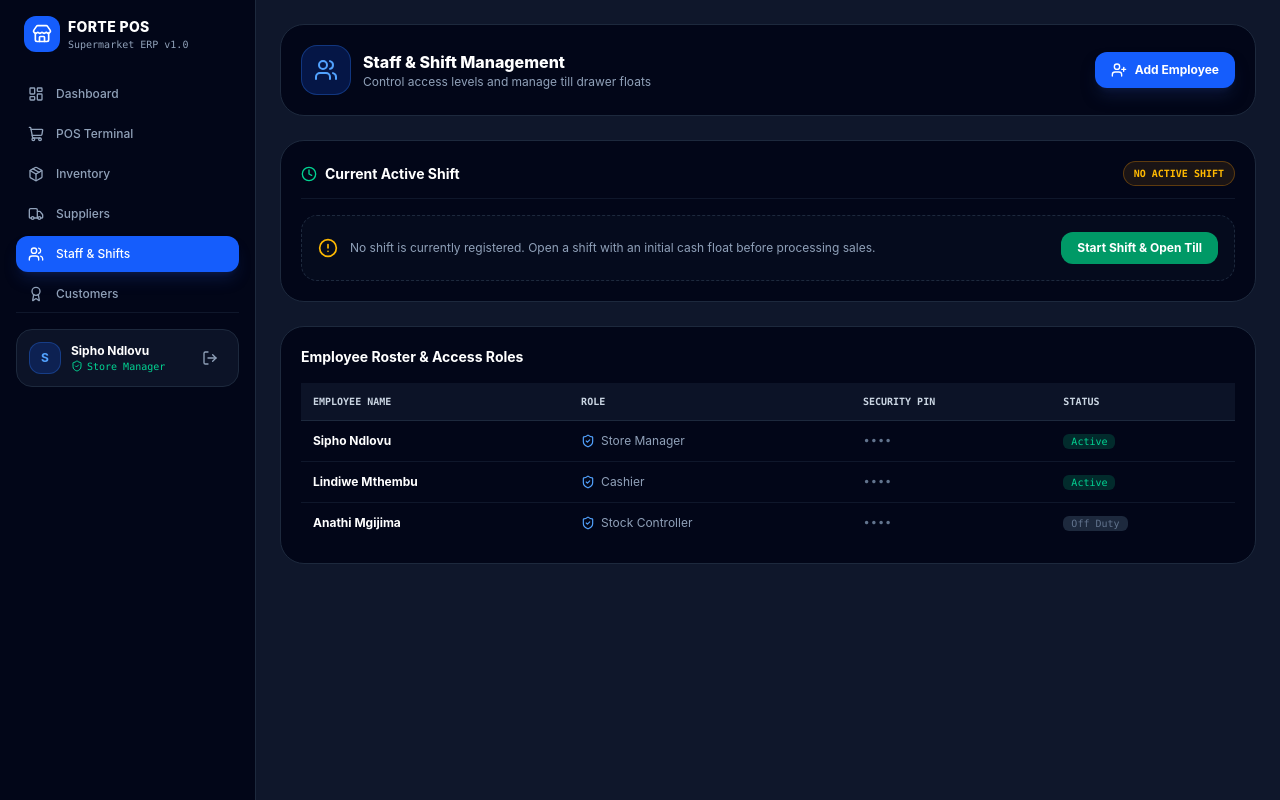
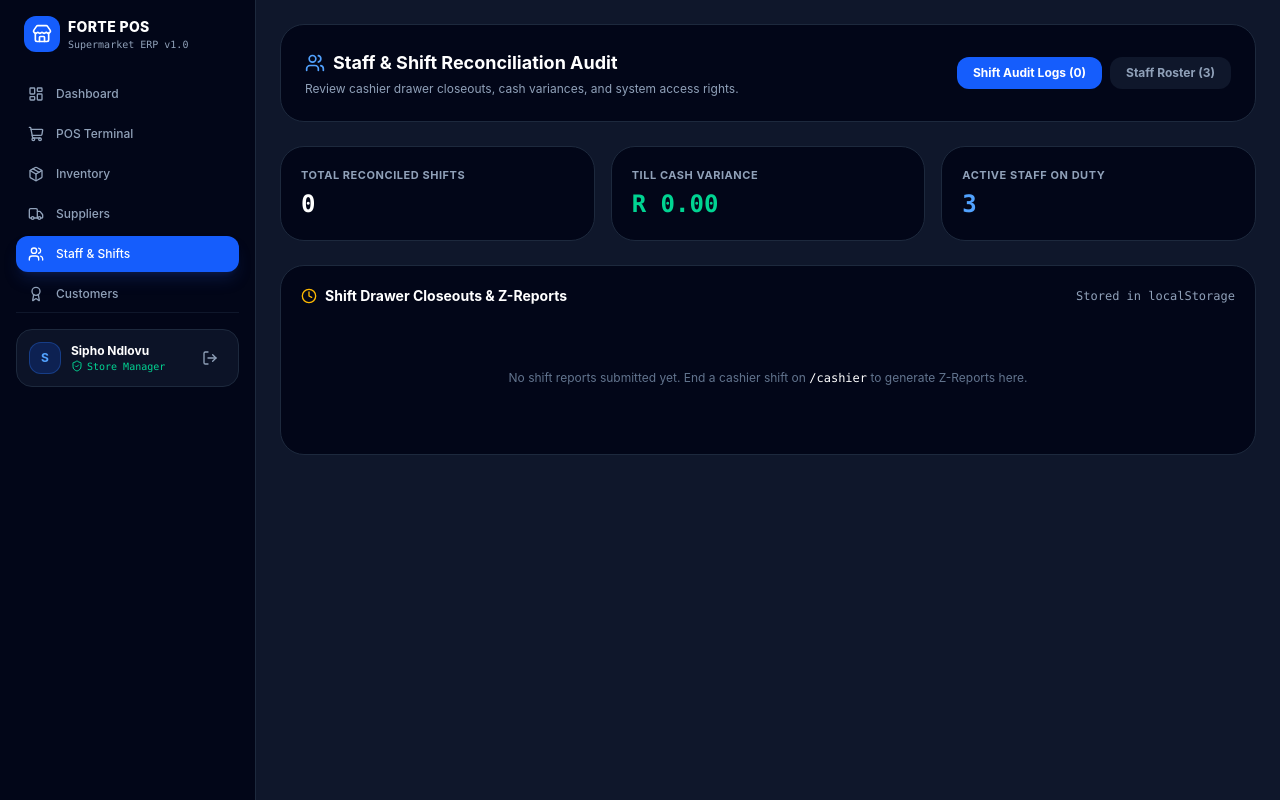
Before and after one commit to codePemas/binary-pos, a Next.js app: page /staff in a window 1280 px wide. Built offline with nearby package versions, Linux system fonts and the light colour scheme.

Commit message:
feat(staff): add cashier shift audit log and till reconciliation reporting

```diff
--- a/src/app/staff/page.tsx
+++ b/src/app/staff/page.tsx
@@ -3,252 +3,192 @@
 import { useState, useEffect } from 'react';
 import {
   Users,
-  ShieldCheck,
-  UserPlus,
+  Clock,
   Lock,
-  Clock,
+  DollarSign,
+  AlertTriangle,
   CheckCircle2,
-  AlertCircle,
-  Banknote,
-  DollarSign,
+  FileSpreadsheet,
+  Search,
+  Shield,
 } from 'lucide-react';
+
+interface ShiftSession {
+  id: string;
+  cashierName: string;
+  startTime: string;
+  endTime?: string;
+  openingFloat: number;
+  cashSales: number;
+  cardSales: number;
+  expectedCash: number;
+  actualCashCounted?: number;
+  variance?: number;
+  status: 'OPEN' | 'CLOSED';
+}
 
 interface StaffMember {
   id: string;
   name: string;
-  role: 'Cashier' | 'Store Manager' | 'Stock Controller';
+  role: 'Store Manager' | 'Cashier' | 'Inventory Clerk';
   pin: string;
-  status: 'Active' | 'On Break' | 'Off Duty';
-}
-
-interface ShiftLog {
-  id: string;
-  staffName: string;
-  startTime: string;
-  endTime?: string;
-  openingFloat: number;
-  closingFloat?: number;
-  expectedTotal?: number;
-  status: 'Open' | 'Closed';
+  status: 'Active' | 'On Leave';
+  shiftsCompleted: number;
 }
 
 const DEFAULT_STAFF: StaffMember[] = [
-  { id: '1', name: 'Sipho Ndlovu', role: 'Store Manager', pin: '1234', status: 'Active' },
-  { id: '2', name: 'Lindiwe Mthembu', role: 'Cashier', pin: '5678', status: 'Active' },
-  { id: '3', name: 'Anathi Mgijima', role: 'Stock Controller', pin: '9012', status: 'Off Duty' },
+  { id: '1', name: 'Sipho Ndlovu', role: 'Store Manager', pin: '1234', status: 'Active', shiftsCompleted: 142 },
+  { id: '2', name: 'Lindiwe Mthembu', role: 'Cashier', pin: '5678', status: 'Active', shiftsCompleted: 88 },
+  { id: '3', name: 'Ayo Balogun', role: 'Inventory Clerk', pin: '9012', status: 'Active', shiftsCompleted: 64 },
 ];
 
 export default function StaffPage() {
-  const [staff, setStaff] = useState<StaffMember[]>([]);
-  const [shifts, setShifts] = useState<ShiftLog[]>([]);
-  const [activeShift, setActiveShift] = useState<ShiftLog | null>(null);
-
-  // Modals state
-  const [isNewStaffOpen, setIsNewStaffOpen] = useState(false);
-  const [isStartShiftOpen, setIsStartShiftOpen] = useState(false);
-  const [isEndShiftOpen, setIsEndShiftOpen] = useState(false);
-
-  // Form Inputs
-  const [newName, setNewName] = useState('');
-  const [newRole, setNewRole] = useState<'Cashier' | 'Store Manager' | 'Stock Controller'>('Cashier');
-  const [newPin, setNewPin] = useState('');
-
-  const [openingFloatInput, setOpeningFloatInput] = useState('');
-  const [closingFloatInput, setClosingFloatInput] = useState('');
+  const [staff, setStaff] = useState<StaffMember[]>(DEFAULT_STAFF);
+  const [shifts, setShifts] = useState<ShiftSession[]>([]);
+  const [search, setSearch] = useState('');
+  const [activeTab, setActiveTab] = useState<'SHIFT_LOGS' | 'STAFF_LIST'>('SHIFT_LOGS');
 
   useEffect(() => {
-    const savedStaff = localStorage.getItem('forte_staff');
-    if (savedStaff) {
+    const savedShifts = localStorage.getItem('forte_shifts');
+    if (savedShifts) {
       try {
-        setStaff(JSON.parse(savedStaff));
+        setShifts(JSON.parse(savedShifts));
       } catch (e) {
-        setStaff(DEFAULT_STAFF);
-      }
-    } else {
-      setStaff(DEFAULT_STAFF);
-    }
-
-    const savedShift = localStorage.getItem('forte_active_shift');
-    if (savedShift) {
-      try {
-        setActiveShift(JSON.parse(savedShift));
-      } catch (e) {
-        setActiveShift(null);
+        setShifts([]);
       }
     }
   }, []);
 
-  const handleAddStaff = (e: React.FormEvent) => {
-    e.preventDefault();
-    if (!newName || !newPin) return;
-
-    const newMember: StaffMember = {
-      id: Date.now().toString(),
-      name: newName,
-      role: newRole,
-      pin: newPin,
-      status: 'Active',
-    };
-
-    const updated = [...staff, newMember];
-    setStaff(updated);
-    localStorage.setItem('forte_staff', JSON.stringify(updated));
-
-    setNewName('');
-    setNewPin('');
-    setIsNewStaffOpen(false);
-  };
-
-  const handleStartShift = (e: React.FormEvent) => {
-    e.preventDefault();
-    const floatVal = parseFloat(openingFloatInput) || 0;
-
-    const newShift: ShiftLog = {
-      id: `SH-${Math.floor(1000 + Math.random() * 9000)}`,
-      staffName: staff[1]?.name || 'Lindiwe Mthembu',
-      startTime: new Date().toLocaleTimeString([], { hour: '2-digit', minute: '2-digit' }),
-      openingFloat: floatVal,
-      status: 'Open',
-    };
-
-    setActiveShift(newShift);
-    localStorage.setItem('forte_active_shift', JSON.stringify(newShift));
-    setIsStartShiftOpen(false);
-    setOpeningFloatInput('');
-  };
-
-  const handleEndShift = (e: React.FormEvent) => {
-    e.preventDefault();
-    if (!activeShift) return;
-
-    const closingVal = parseFloat(closingFloatInput) || 0;
-    const closedShift: ShiftLog = {
-      ...activeShift,
-      endTime: new Date().toLocaleTimeString([], { hour: '2-digit', minute: '2-digit' }),
-      closingFloat: closingVal,
-      status: 'Closed',
-    };
-
-    setShifts((prev) => [closedShift, ...prev]);
-    setActiveShift(null);
-    localStorage.removeItem('forte_active_shift');
-    setIsEndShiftOpen(false);
-    setClosingFloatInput('');
-  };
+  const totalVariance = shifts.reduce((acc, s) => acc + (s.variance || 0), 0);
+  const closedShifts = shifts.filter((s) => s.status === 'CLOSED');
 
   return (
     <div className="flex-1 p-4 md:p-6 space-y-6">
       {/* Header Banner */}
-      <div className="flex flex-col sm:flex-row sm:items-center justify-between gap-4 bg-slate-950 p-5 rounded-3xl border border-slate-800">
-        <div className="flex items-center gap-3">
-          <div className="p-3 bg-blue-600/20 border border-blue-500/30 rounded-2xl text-blue-400">
-            <Users className="w-6 h-6" />
+      <div className="flex flex-col md:flex-row md:items-center justify-between gap-4 bg-slate-950 p-6 rounded-3xl border border-slate-800">
+        <div>
+          <h2 className="text-lg font-bold text-white flex items-center gap-2">
+            <Users className="w-5 h-5 text-blue-400" /> Staff & Shift Reconciliation Audit
+          </h2>
+          <p className="text-xs text-slate-400 mt-1">
+            Review cashier drawer closeouts, cash variances, and system access rights.
+          </p>
         </div>
-          <div>
-            <h1 className="text-base font-extrabold text-white">Staff & Shift Management</h1>
-            <p className="text-xs text-slate-400">Control access levels and manage till drawer floats</p>
+
+        <div className="flex items-center gap-2">
+          <button
+            onClick={() => setActiveTab('SHIFT_LOGS')}
+            className={`px-4 py-2 rounded-xl text-xs font-bold transition ${
+              activeTab === 'SHIFT_LOGS'
+                ? 'bg-blue-600 text-white'
+                : 'bg-slate-900 text-slate-400 hover:text-white'
+            }`}
+          >
+            Shift Audit Logs ({closedShifts.length})
+          </button>
+          <button
+            onClick={() => setActiveTab('STAFF_LIST')}
+            className={`px-4 py-2 rounded-xl text-xs font-bold transition ${
+              activeTab === 'STAFF_LIST'
+                ? 'bg-blue-600 text-white'
+                : 'bg-slate-900 text-slate-400 hover:text-white'
+            }`}
+          >
+            Staff Roster ({staff.length})
+          </button>
         </div>
       </div>
 
-        <button
-          onClick={() => setIsNewStaffOpen(true)}
-          className="bg-blue-600 hover:bg-blue-500 text-white px-4 py-2.5 rounded-xl font-bold text-xs flex items-center justify-center gap-2 shadow-lg shadow-blue-950/50 transition"
+      {/* Metrics Row */}
+      <div className="grid grid-cols-1 sm:grid-cols-3 gap-4">
+        <div className="bg-slate-950 p-5 rounded-3xl border border-slate-800 space-y-1">
+          <p className="text-[11px] text-slate-400 font-bold uppercase tracking-wider">Total Reconciled Shifts</p>
+          <p className="text-2xl font-bold font-mono text-white">{closedShifts.length}</p>
+        </div>
+        <div className="bg-slate-950 p-5 rounded-3xl border border-slate-800 space-y-1">
+          <p className="text-[11px] text-slate-400 font-bold uppercase tracking-wider">Till Cash Variance</p>
+          <p
+            className={`text-2xl font-bold font-mono ${
+              totalVariance === 0
+                ? 'text-emerald-400'
+                : totalVariance < 0
+                ? 'text-red-400'
+                : 'text-blue-400'
+            }`}
           >
-          <UserPlus className="w-4 h-4" /> Add Employee
-        </button>
+            R {totalVariance.toFixed(2)}
+          </p>
+        </div>
+        <div className="bg-slate-950 p-5 rounded-3xl border border-slate-800 space-y-1">
+          <p className="text-[11px] text-slate-400 font-bold uppercase tracking-wider">Active Staff On Duty</p>
+          <p className="text-2xl font-bold font-mono text-blue-400">
+            {staff.filter((s) => s.status === 'Active').length}
+          </p>
+        </div>
       </div>
 
-      {/* Active Till Shift Status */}
+      {/* Main Tab Content */}
+      {activeTab === 'SHIFT_LOGS' ? (
         <div className="bg-slate-950 border border-slate-800 rounded-3xl p-5 space-y-4">
-        <div className="flex items-center justify-between border-b border-slate-900 pb-3">
-          <div className="flex items-center gap-2">
-            <Clock className="w-4 h-4 text-emerald-400" />
-            <h3 className="text-sm font-bold text-white">Current Active Shift</h3>
+          <div className="flex items-center justify-between">
+            <h3 className="text-sm font-bold text-white flex items-center gap-2">
+              <Clock className="w-4 h-4 text-amber-400" /> Shift Drawer Closeouts & Z-Reports
+            </h3>
+            <span className="text-xs font-mono text-slate-400">Stored in localStorage</span>
           </div>
-          <span
-            className={`text-[10px] font-mono px-2.5 py-1 rounded-full border font-bold ${
-              activeShift
-                ? 'bg-emerald-500/10 text-emerald-400 border-emerald-500/30'
-                : 'bg-amber-500/10 text-amber-400 border-amber-500/30'
+
+          {shifts.length === 0 ? (
+            <div className="text-center py-12 text-slate-500 text-xs">
+              No shift reports submitted yet. End a cashier shift on <span className="font-mono text-white">/cashier</span> to generate Z-Reports here.
+            </div>
+          ) : (
+            <div className="overflow-x-auto">
+              <table className="w-full text-left border-collapse">
+                <thead>
+                  <tr className="border-b border-slate-800 text-[11px] font-mono uppercase text-slate-400">
+                    <th className="py-3 px-4">Shift ID</th>
+                    <th className="py-3 px-4">Cashier</th>
+                    <th className="py-3 px-4">Times</th>
+                    <th className="py-3 px-4 text-right">Expected Cash</th>
+                    <th className="py-3 px-4 text-right">Counted Cash</th>
+                    <th className="py-3 px-4 text-right">Variance</th>
+                    <th className="py-3 px-4 text-center">Status</th>
+                  </tr>
+                </thead>
+                <tbody className="divide-y divide-slate-900 text-xs font-mono">
+                  {shifts.map((s) => (
+                    <tr key={s.id} className="hover:bg-slate-900/50 transition">
+                      <td className="py-3 px-4 font-bold text-white">{s.id}</td>
+                      <td className="py-3 px-4 font-sans text-slate-200">{s.cashierName}</td>
+                      <td className="py-3 px-4 text-slate-400 text-[11px]">
+                        {s.startTime} {s.endTime ? `- ${s.endTime}` : '(Ongoing)'}
+                      </td>
+                      <td className="py-3 px-4 text-right text-slate-300">
+                        R {s.expectedCash.toFixed(2)}
+                      </td>
+                      <td className="py-3 px-4 text-right text-slate-300">
+                        {s.actualCashCounted !== undefined ? `R ${s.actualCashCounted.toFixed(2)}` : '-'}
+                      </td>
+                      <td
+                        className={`py-3 px-4 text-right font-bold ${
+                          (s.variance || 0) === 0
+                            ? 'text-emerald-400'
+                            : (s.variance || 0) < 0
+                            ? 'text-red-400'
+                            : 'text-blue-400'
                         }`}
                       >
-            {activeShift ? 'REGISTER OPEN' : 'NO ACTIVE SHIFT'}
-          </span>
-        </div>
-
-        {activeShift ? (
-          <div className="grid grid-cols-1 md:grid-cols-3 gap-4 bg-slate-900/50 p-4 rounded-2xl border border-slate-800">
-            <div>
-              <p className="text-[10px] text-slate-400 uppercase font-mono">Cashier</p>
-              <p className="text-xs font-bold text-white mt-0.5">{activeShift.staffName}</p>
-            </div>
-            <div>
-              <p className="text-[10px] text-slate-400 uppercase font-mono">Opening Float</p>
-              <p className="text-xs font-bold text-emerald-400 font-mono mt-0.5">
-                R {activeShift.openingFloat.toFixed(2)}
-              </p>
-            </div>
-            <div className="flex items-center justify-end">
-              <button
-                onClick={() => setIsEndShiftOpen(true)}
-                className="bg-red-600/20 hover:bg-red-600 border border-red-500/40 text-red-400 hover:text-white px-4 py-2 rounded-xl text-xs font-bold transition"
-              >
-                End Shift & Close Drawer
-              </button>
-            </div>
-          </div>
-        ) : (
-          <div className="flex flex-col sm:flex-row items-center justify-between gap-4 bg-slate-900/30 p-4 rounded-2xl border border-dashed border-slate-800">
-            <div className="flex items-center gap-3">
-              <AlertCircle className="w-5 h-5 text-amber-400" />
-              <p className="text-xs text-slate-400">
-                No shift is currently registered. Open a shift with an initial cash float before processing sales.
-              </p>
-            </div>
-            <button
-              onClick={() => setIsStartShiftOpen(true)}
-              className="bg-emerald-600 hover:bg-emerald-500 text-white px-4 py-2 rounded-xl text-xs font-bold transition whitespace-nowrap"
-            >
-              Start Shift & Open Till
-            </button>
-          </div>
-        )}
-      </div>
-
-      {/* Staff Roster Table */}
-      <div className="bg-slate-950 border border-slate-800 rounded-3xl p-5 space-y-4">
-        <h3 className="text-sm font-bold text-white">Employee Roster & Access Roles</h3>
-        <div className="overflow-x-auto">
-          <table className="w-full text-left text-xs text-slate-400">
-            <thead className="bg-slate-900/80 text-slate-300 font-mono uppercase text-[10px] border-b border-slate-800">
-              <tr>
-                <th className="p-3">Employee Name</th>
-                <th className="p-3">Role</th>
-                <th className="p-3">Security PIN</th>
-                <th className="p-3">Status</th>
-              </tr>
-            </thead>
-            <tbody className="divide-y divide-slate-900">
-              {staff.map((member) => (
-                <tr key={member.id} className="hover:bg-slate-900/30 transition">
-                  <td className="p-3 font-bold text-white">{member.name}</td>
-                  <td className="p-3">
-                    <span className="flex items-center gap-1.5">
-                      <ShieldCheck className="w-3.5 h-3.5 text-blue-400" /> {member.role}
-                    </span>
+                        {s.variance !== undefined ? `R ${s.variance.toFixed(2)}` : '-'}
                       </td>
-                  <td className="p-3 font-mono text-slate-500">••••</td>
-                  <td className="p-3">
+                      <td className="py-3 px-4 text-center">
                         <span
-                      className={`px-2 py-0.5 rounded-md text-[10px] font-mono ${
-                        member.status === 'Active'
-                          ? 'bg-emerald-500/20 text-emerald-400'
-                          : member.status === 'On Break'
-                          ? 'bg-amber-500/20 text-amber-400'
-                          : 'bg-slate-800 text-slate-500'
+                          className={`px-2.5 py-1 rounded-full text-[10px] font-bold ${
+                            s.status === 'CLOSED'
+                              ? 'bg-emerald-500/10 text-emerald-400 border border-emerald-500/20'
+                              : 'bg-amber-500/10 text-amber-400 border border-amber-500/20'
                           }`}
                         >
-                      {member.status}
+                          {s.status}
                         </span>
                       </td>
                     </tr>
@@ -256,139 +196,38 @@ export default function StaffPage() {
                 </tbody>
               </table>
             </div>
+          )}
+        </div>
+      ) : (
+        <div className="bg-slate-950 border border-slate-800 rounded-3xl p-5 space-y-4">
+          <div className="flex items-center justify-between">
+            <h3 className="text-sm font-bold text-white flex items-center gap-2">
+              <Shield className="w-4 h-4 text-blue-400" /> Staff Profiles & PIN Credentials
+            </h3>
           </div>
 
-      {/* Modal: Add Employee */}
-      {isNewStaffOpen && (
-        <div className="fixed inset-0 bg-black/80 backdrop-blur-sm z-50 flex items-center justify-center p-4">
-          <div className="bg-slate-950 border border-slate-800 p-6 rounded-3xl w-full max-w-md space-y-4">
-            <h3 className="text-sm font-bold text-white">Add New Employee</h3>
-            <form onSubmit={handleAddStaff} className="space-y-3 text-xs">
+          <div className="grid grid-cols-1 sm:grid-cols-3 gap-4">
+            {staff.map((member) => (
+              <div key={member.id} className="bg-slate-900/60 p-4 rounded-2xl border border-slate-800 space-y-2">
+                <div className="flex justify-between items-start">
                   <div>
-                <label className="text-slate-400">Full Name</label>
-                <input
-                  type="text"
-                  required
-                  value={newName}
-                  onChange={(e) => setNewName(e.target.value)}
-                  className="w-full mt-1 bg-slate-900 border border-slate-800 rounded-xl px-3 py-2 text-white font-mono focus:outline-none focus:border-blue-500"
-                />
+                    <h4 className="font-bold text-white text-xs">{member.name}</h4>
+                    <p className="text-[10px] text-blue-400 font-mono mt-0.5">{member.role}</p>
                   </div>
-              <div>
-                <label className="text-slate-400">Role</label>
-                <select
-                  value={newRole}
-                  onChange={(e) => setNewRole(e.target.value as any)}
-                  className="w-full mt-1 bg-slate-900 border border-slate-800 rounded-xl px-3 py-2 text-white font-mono focus:outline-none focus:border-blue-500"
-                >
-                  <option value="Cashier">Cashier</option>
-                  <option value="Store Manager">Store Manager</option>
-                  <option value="Stock Controller">Stock Controller</option>
-                </select>
+                  <span className="text-[10px] bg-emerald-500/10 text-emerald-400 px-2 py-0.5 rounded-md border border-emerald-500/20">
+                    {member.status}
+                  </span>
                 </div>
-              <div>
-                <label className="text-slate-400">4-Digit Security PIN</label>
-                <input
-                  type="password"
-                  maxLength={4}
-                  required
-                  value={newPin}
-                  onChange={(e) => setNewPin(e.target.value)}
-                  className="w-full mt-1 bg-slate-900 border border-slate-800 rounded-xl px-3 py-2 text-white font-mono focus:outline-none focus:border-blue-500"
-                />
+                <div className="pt-2 border-t border-slate-800 text-[11px] font-mono text-slate-400 flex justify-between">
+                  <span>Access PIN:</span>
+                  <span className="text-white font-bold">****</span>
                 </div>
-              <div className="flex gap-2 pt-2">
-                <button
-                  type="submit"
-                  className="flex-1 bg-blue-600 hover:bg-blue-500 text-white py-2 rounded-xl font-bold"
-                >
-                  Save Employee
-                </button>
-                <button
-                  type="button"
-                  onClick={() => setIsNewStaffOpen(false)}
-                  className="px-4 bg-slate-900 text-slate-400 rounded-xl font-bold hover:text-white"
-                >
-                  Cancel
-                </button>
-              </div>
-            </form>
+                <div className="text-[11px] font-mono text-slate-400 flex justify-between">
+                  <span>Shifts Logged:</span>
+                  <span className="text-white font-bold">{member.shiftsCompleted}</span>
                 </div>
               </div>
-      )}
-
-      {/* Modal: Start Shift */}
-      {isStartShiftOpen && (
-        <div className="fixed inset-0 bg-black/80 backdrop-blur-sm z-50 flex items-center justify-center p-4">
-          <div className="bg-slate-950 border border-slate-800 p-6 rounded-3xl w-full max-w-md space-y-4">
-            <h3 className="text-sm font-bold text-white flex items-center gap-2">
-              <Banknote className="w-4 h-4 text-emerald-400" /> Start Shift & Register Float
-            </h3>
-            <form onSubmit={handleStartShift} className="space-y-3 text-xs">
-              <div>
-                <label className="text-slate-400">Opening Till Float Amount (ZAR)</label>
-                <input
-                  type="number"
-                  required
-                  placeholder="e.g. 500"
-                  value={openingFloatInput}
-                  onChange={(e) => setOpeningFloatInput(e.target.value)}
-                  className="w-full mt-1 bg-slate-900 border border-slate-800 rounded-xl px-3 py-2 text-white font-mono focus:outline-none focus:border-emerald-500"
-                />
-              </div>
-              <div className="flex gap-2 pt-2">
-                <button
-                  type="submit"
-                  className="flex-1 bg-emerald-600 hover:bg-emerald-500 text-white py-2 rounded-xl font-bold"
-                >
-                  Open Register
-                </button>
-                <button
-                  type="button"
-                  onClick={() => setIsStartShiftOpen(false)}
-                  className="px-4 bg-slate-900 text-slate-400 rounded-xl font-bold hover:text-white"
-                >
-                  Cancel
-                </button>
-              </div>
-            </form>
-          </div>
-        </div>
-      )}
-
-      {/* Modal: End Shift */}
-      {isEndShiftOpen && (
-        <div className="fixed inset-0 bg-black/80 backdrop-blur-sm z-50 flex items-center justify-center p-4">
-          <div className="bg-slate-950 border border-slate-800 p-6 rounded-3xl w-full max-w-md space-y-4">
-            <h3 className="text-sm font-bold text-white">End Shift & Close Drawer</h3>
-            <form onSubmit={handleEndShift} className="space-y-3 text-xs">
-              <div>
-                <label className="text-slate-400">Counted Closing Cash Amount (ZAR)</label>
-                <input
-                  type="number"
-                  required
-                  placeholder="e.g. 1850"
-                  value={closingFloatInput}
-                  onChange={(e) => setClosingFloatInput(e.target.value)}
-                  className="w-full mt-1 bg-slate-900 border border-slate-800 rounded-xl px-3 py-2 text-white font-mono focus:outline-none focus:border-red-500"
-                />
-              </div>
-              <div className="flex gap-2 pt-2">
-                <button
-                  type="submit"
-                  className="flex-1 bg-red-600 hover:bg-red-500 text-white py-2 rounded-xl font-bold"
-                >
-                  Reconcile & Close Register
-                </button>
-                <button
-                  type="button"
-                  onClick={() => setIsEndShiftOpen(false)}
-                  className="px-4 bg-slate-900 text-slate-400 rounded-xl font-bold hover:text-white"
-                >
-                  Cancel
-                </button>
-              </div>
-            </form>
+            ))}
           </div>
         </div>
       )}
```
Lines whose indentation alone changed are shown as unchanged.
